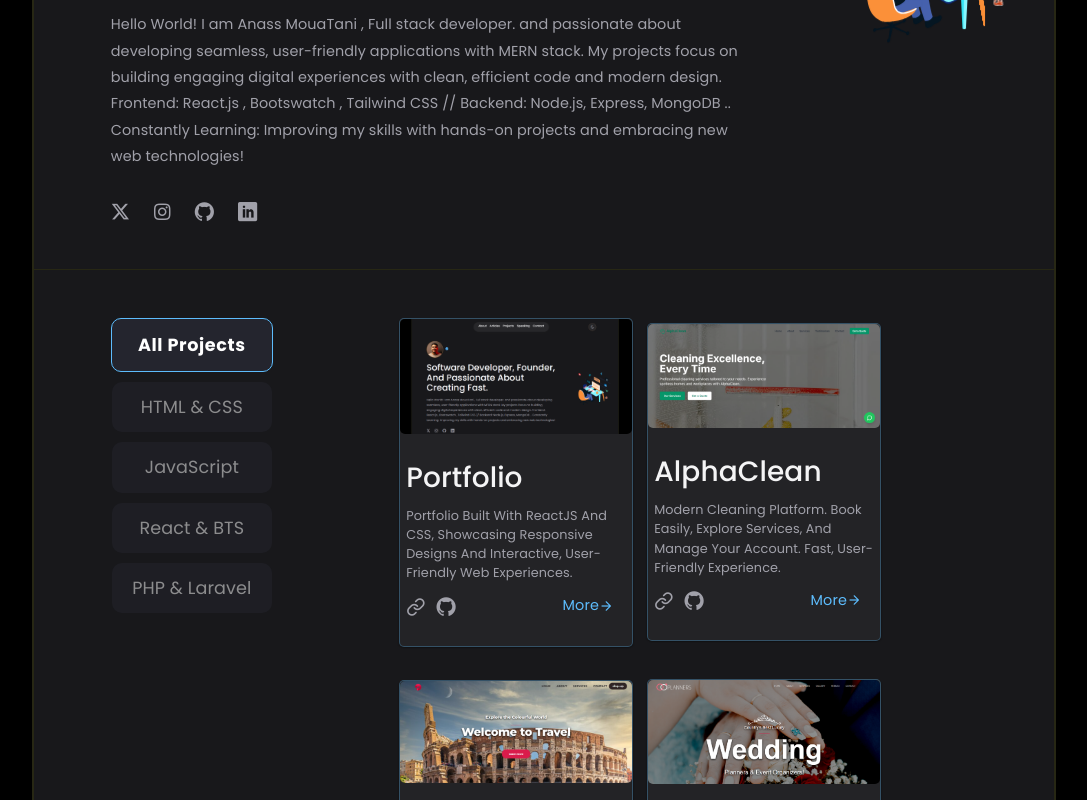
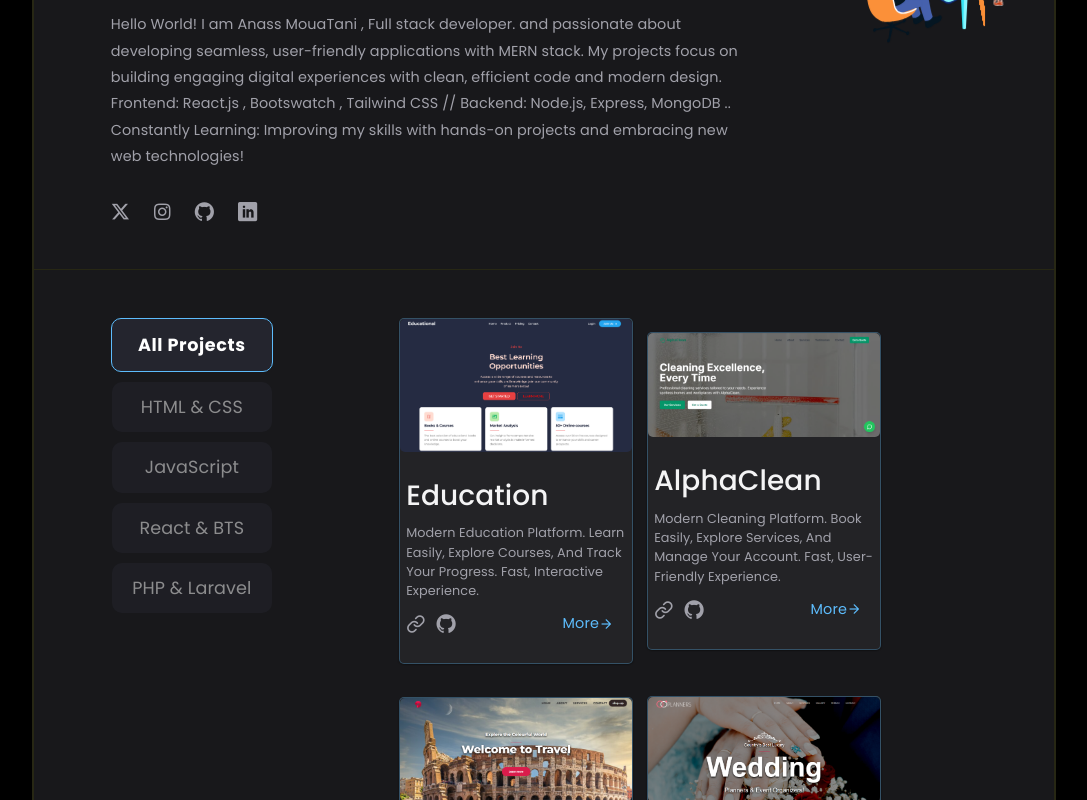
Before and after one commit to anasscodes/portfolio-react, a React (Vite) app: page / in a window 1280 px wide. Shown: the part 402-1202 px from the top of the page, without its empty margins (96-1183 px from the left). Built offline with nearby package versions, Linux system fonts and the light colour scheme.

Commit message:
add project

```diff
--- a/src/Components/3-Main/Main.jsx
+++ b/src/Components/3-Main/Main.jsx
@@ -17,7 +17,7 @@ const Main = () => {
 
                 const frr =  item.category.find((myItem) => {
                       return myItem === buttonCategory;
-                 })
+                })
 
               return frr ===buttonCategory;
             })
--- a/src/Components/3-Main/myProjects.js
+++ b/src/Components/3-Main/myProjects.js
@@ -1,14 +1,24 @@
 
 export const myProjects = [
+  // {
+  //   projectTitle: "Portfolio ",
+  //   proSubTitle:
+  //   "Portfolio built with ReactJS and CSS, showcasing responsive designs and interactive, user-friendly web experiences.",
+  //   category: ["react"],
+  //   imgPath: "./images/Screenshot 6.png",
+  //   link: "https://portfolio-kohl-five-91.vercel.app/",
+  //   gitHub: "https://github.com/anasscodes/my-react-vite-app"
+  // },
   {
-    projectTitle: "Portfolio ",
+    projectTitle: "education",
     proSubTitle:
-    "Portfolio built with ReactJS and CSS, showcasing responsive designs and interactive, user-friendly web experiences.",
+    "Modern education platform. Learn easily, explore courses, and track your progress. Fast, interactive experience.",
     category: ["react"],
-    imgPath: "./images/Screenshot 6.png",
-    link: "https://portfolio-kohl-five-91.vercel.app/",
-    gitHub: "https://github.com/anasscodes/my-react-vite-app"
+    imgPath: "/images/education.png",
+    link: "https://education-by-react.vercel.app/",
+    gitHub: "https://github.com/anasscodes/education-By-react"
   },
+
    {
     projectTitle: "alphaClean",
     proSubTitle:
```
Also changed, not shown: public/images/education.png (added).
